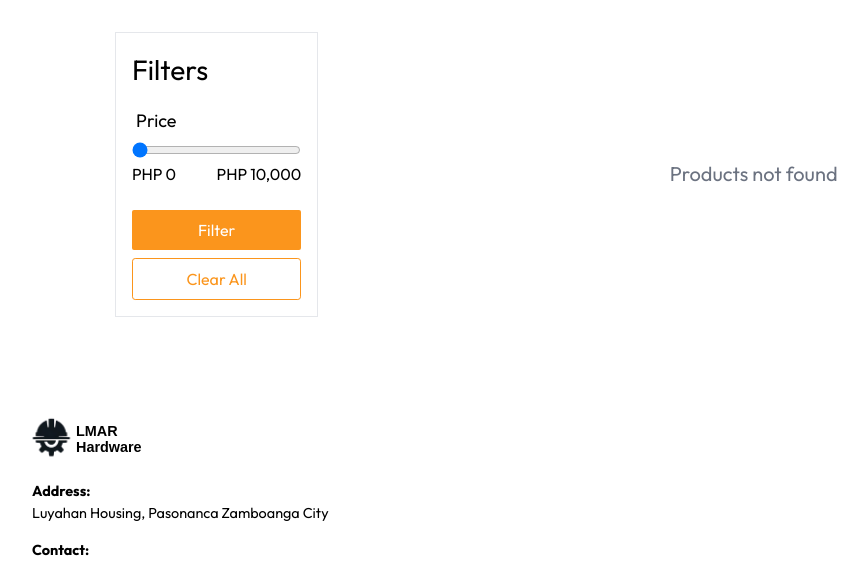
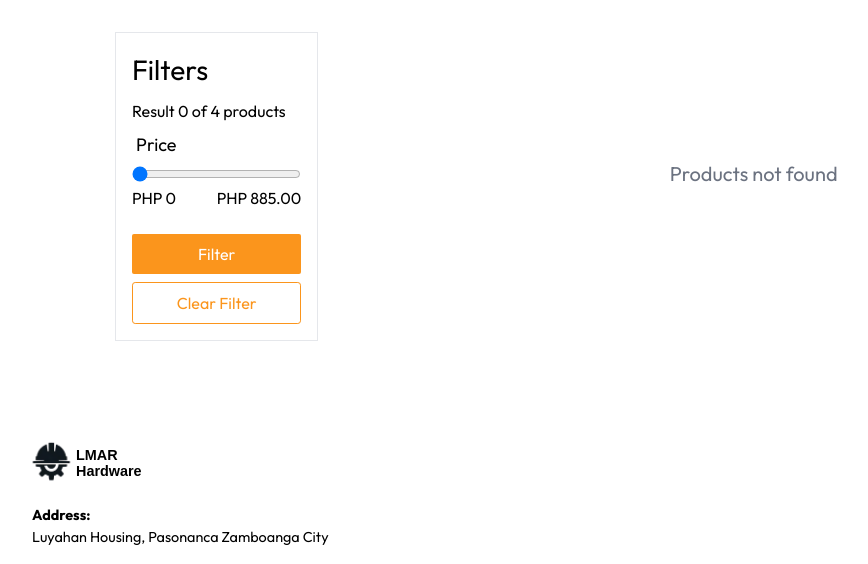
Before and after one commit to Rthuro/lmar-hardware-website, a PHP site: the page made by frontend/products.php in a window 1280 px wide. Shown: the part 170-734 px from the top of the page, without its empty margins (0-868 px from the left). Run offline with PHP 8.4, Linux system fonts and the light colour scheme; data comes from the database, SQL or seed files in the repository; some libraries are stand-ins or nearby versions.

Commit message:
Update products.php

```diff
--- a/frontend/products.php
+++ b/frontend/products.php
@@ -8,27 +8,33 @@
     $productSizeObj = new ProductSize();
 
     session_start();
-    if(isset($_SESSION['account'])){
-        $username = $_SESSION['account']['username'];
-        $email = $_SESSION['account']['email'];
-     }
+
+     $categories = $productObj->fetchCategory();
+     // $products = $productObj->showAll($search_term, $filter_category);
+     $maxPrice = $productObj->getMaxSizePrice();
+     $totalProd = $productObj->getTotalProducts();
 
     $search_term = isset($_GET['search']) ? clean_input($_GET['search']): '';
     $filter_category = isset($_GET['category']) ? clean_input($_GET['category']): '';
+    $filter_price =  isset($_GET['price'])&& $_GET['price']>0 ? clean_input($_GET['price']): null;
 
-    $categories = $productObj->fetchCategory();
-    // $products = $productObj->showAll($search_term, $filter_category);
+    if(isset($_GET['clear'])){
+        header('location: products.php');
+        exit();
+    }
 
     $productsPerPage = 9;
     $currentPage = isset($_GET['page']) ? (int)$_GET['page'] : 1;
     $start = ($currentPage - 1) * $productsPerPage;
 
-    $totalProducts = $productObj->getTotalProducts($search_term, $filter_category);
+    $totalProducts = $productObj->getTotalProducts($search_term, $filter_category, $filter_price);
     $totalPages = ceil($totalProducts / $productsPerPage);
 
-    $products = $productObj->getProducts($start, $productsPerPage, $search_term,  $filter_category);
+    $products = $productObj->getProducts($start, $productsPerPage, $search_term,  $filter_category, $filter_price);
 
-     include_once 'includes/header.php';
+    include_once 'includes/header.php';
+
+
 ?>
 
 <body>
@@ -43,26 +49,22 @@
                     <p class="text-[28px] ">Filters</p>
                     <button id="filter_xBttn" type="button"><i  data-lucide="x"></i></button>
                 </div>
-                <label for="availability" class="block text-[18px] pl-1 pb-1 border-b-[1px]">Availability</label>
-                <div class="block pl-2 mt-2 mb-1 ">
-                    <input type="radio" name="availability" id="inStock">
-                    <label for="inStock">In stock</label>
-                </div>
-
-                <div class="block pl-2" >
-                    <input type="radio" name="availability" id="outOfStock">
-                    <label for="outOfStock">Out of stock</label>
-                </div>
+                <p>Result <?= $totalProducts ?> of <?= $totalProd ?> products</p>
+                    <?php if(isset($_GET['category'])){ ?>
+                            <input type="hidden" name="category" value="<?= isset($_GET['category'])? $_GET['category']:'' ?>">
+                    <?php } ?>
+                    <?php if(isset($_GET['search'])){ ?>
+                            <input type="hidden" name="search" value="<?= isset($_GET['search'])? $search_term:'' ?>">
+                    <?php } ?>
                 <label for="priceRange" class="block text-[18px] pl-1 my-2 ">Price </label>
-                <input type="range" name="priceRange" id="priceRange" min="0" max="10000" step="10" class="w-full block ">
+                <input type="range" name="price" id="priceRange" min="0" max="<?= !empty($maxPrice)? $maxPrice['maxPrice']:'' ?>" step="10" class="w-full block " value="<?= isset($_GET['price'])? $_GET['price']:0 ?>">
                 <div class="flex justify-between items-center mt-1">
-                    <p id="minPrice">PHP</p>
-                    <p id="maxPrice">PHP 10,000</p>
+                    <p id="minPrice">PHP <?= isset($_GET['price'])? (int)$_GET['price']:0 ?></p>
+                    <p id="maxPrice">PHP <?= !empty($maxPrice)? $maxPrice['maxPrice']:'' ?></p>
                 </div>
                 <div class="flex flex-col justify-between mt-6 gap-2">
-                    <input type="submit" value="Filter" name="filter" class="py-2  o-y-btn rounded-[2px] cursor-pointer ">
-                    <input type="submit" value="Clear All" name="clearFilter" class="py-2  outline-o-btn cursor-pointer ">
-
+                        <input type="submit" value="Filter" class="py-2  o-y-btn rounded-[2px] cursor-pointer ">
+                        <input type="submit" name="clear" value="Clear Filter" id="clearFilter" class="py-2  outline-o-btn cursor-pointer ">
                 </div>
             </form>
 
@@ -75,29 +77,28 @@
     </div>
 
     <div class="flex items-start justify-center max-w-[1050px] mx-auto gap-6 my-8 flex-1">
-            <form action="" method="get" class="flex flex-col w-[250px] border-[1px] h-fit bg-white p-4  xs:hidden  lg:flex   ">
+            <form  method="get" class="flex flex-col w-[250px] border-[1px] h-fit bg-white p-4  xs:hidden  lg:flex   ">
                                 <p class="text-[28px] pb-2">Filters</p>
-                                <!-- <label for="availability" class="block text-[18px] pl-1 pb-1 border-b-[1px]">Availability</label>
-                                <div class="block pl-2 mt-2 mb-1 ">
-                                    <input type="radio" name="availability" id="inStock">
-                                    <label for="inStock">In stock</label>
-                                </div>
+                                <p>Result <?= $totalProducts ?> of <?= $totalProd ?> products</p>
+                                <?php if(isset($_GET['category'])){ ?>
+                                        <input type="hidden" name="category" value="<?= isset($_GET['category'])? $_GET['category']:'' ?>">
+                                <?php } ?>
+                                <?php if(isset($_GET['search'])){ ?>
+                                        <input type="hidden" name="search" value="<?= isset($_GET['search'])? $search_term:'' ?>">
+                                <?php } ?>
 
-                                <div class="block pl-2" >
-                                    <input type="radio" name="availability" id="outOfStock">
-                                    <label for="outOfStock">Out of stock</label>
-                                </div> -->
-                                <label for="priceRange" class="block text-[18px] pl-1 my-2 ">Price </label>
-                                <input type="range" name="priceRange" id="priceRange2" min="0" max="10000" step="10" class="w-full block ">
+
+                                <label for="price" class="block text-[18px] pl-1 my-2 ">Price </label>
+                                <input type="range" name="price" id="priceRange2" min="0" max="<?= !empty($maxPrice)? $maxPrice['maxPrice']:'' ?>" step="10" class="w-full block " value="<?= isset($_GET['price'])? $_GET['price']:0 ?>">
                                 <div class="flex justify-between items-center mt-1">
-                                    <p id="minPrice2">PHP</p>
-                                    <p id="maxPrice">PHP 10,000</p>
+                                    <p id="minPrice2">PHP <?= isset($_GET['price'])? (int)$_GET['price']:0 ?></p>
+                                    <p id="maxPrice">PHP <?= !empty($maxPrice)? $maxPrice['maxPrice']:'' ?></p>
                                 </div>
                                 <div class="flex flex-col justify-between mt-6 gap-2">
-                                    <input type="submit" value="Filter" name="filter" class="py-2  o-y-btn rounded-[2px] cursor-pointer ">
-                                    <input type="submit" value="Clear All" name="clearFilter" class="py-2  outline-o-btn cursor-pointer ">
+                                    <input type="submit" value="Filter" class="py-2  o-y-btn rounded-[2px] cursor-pointer ">
+                                    <input type="submit" name="clear" value="Clear Filter" id="clearFilter" class="py-2  outline-o-btn cursor-pointer ">
                                 </div>
-        </form>
+            </form>
 
 
             <?php if(empty($products)){ ?>
@@ -106,14 +107,17 @@
             <div class="grid  md:grid-cols-3 xs:grid-cols-2 grid-rows-3 md:gap-2 xs:gap-1  mb-7 h-fit z-0 content-center">
             <?php foreach ($products as $product):
                 $productSizeObj->product_id = $product['id'];
-                $prodPrice = $productSizeObj->fetchPriceToDisplay("landing_page");
+                $prodPrice = $productSizeObj->fetchPriceToDisplay("product");
                 ?>
-                    <a href="product.php?id=<?= $product['id'] ?>" class="product relative flex flex-col gap-2  md:w-[250px] xs:w-[200px] hover:shadow-lg cursor-pointer overflow-hidden">
-                                <img class="w-full md:h-[250px] xs:h-[180px]"  src="/backend/product/<?= $product['product_img'] ?>" alt="<?=$product['product_name']?>">
+                    <a href="product.php?id=<?= $product['id'] ?>" class="product relative flex flex-col gap-2  md:w-[250px] sm:w-[200px] xs:w-[160px] hover:shadow-lg cursor-pointer overflow-hidden">
+                                <img class="w-full md:h-[250px] sm:h-[180px] xs:h-[160px]"  src="/backend/product/<?= $product['product_img'] ?>" alt="<?=$product['product_name']?>">
                                 <div class="py-2 px-3 flex flex-col gap-1">
                                     <span class=" text-xs text-customOrange"><?=$product['category_name']?></span>
                                      <span class="prodName text-lg truncate text-ellipsis "><?= $product['product_name'] ?></span>
-                                     <span class=" text-sm text-gray-700" >PHP <?= $prodPrice['minPrice'] ?></span>
+                                     <p class="text-sm text-gray-700">
+                                        PHP <?= $prodPrice['minPrice'] ?>
+                                        <?= ($prodPrice['maxPrice'] == $prodPrice['minPrice']) ? "" : " - <span id='maxPrice'>" . $prodPrice['maxPrice'] . "</span>" ?>
+                                    </p>
                                 </div>
                     </a>
                 <?php endforeach; ?>
```
